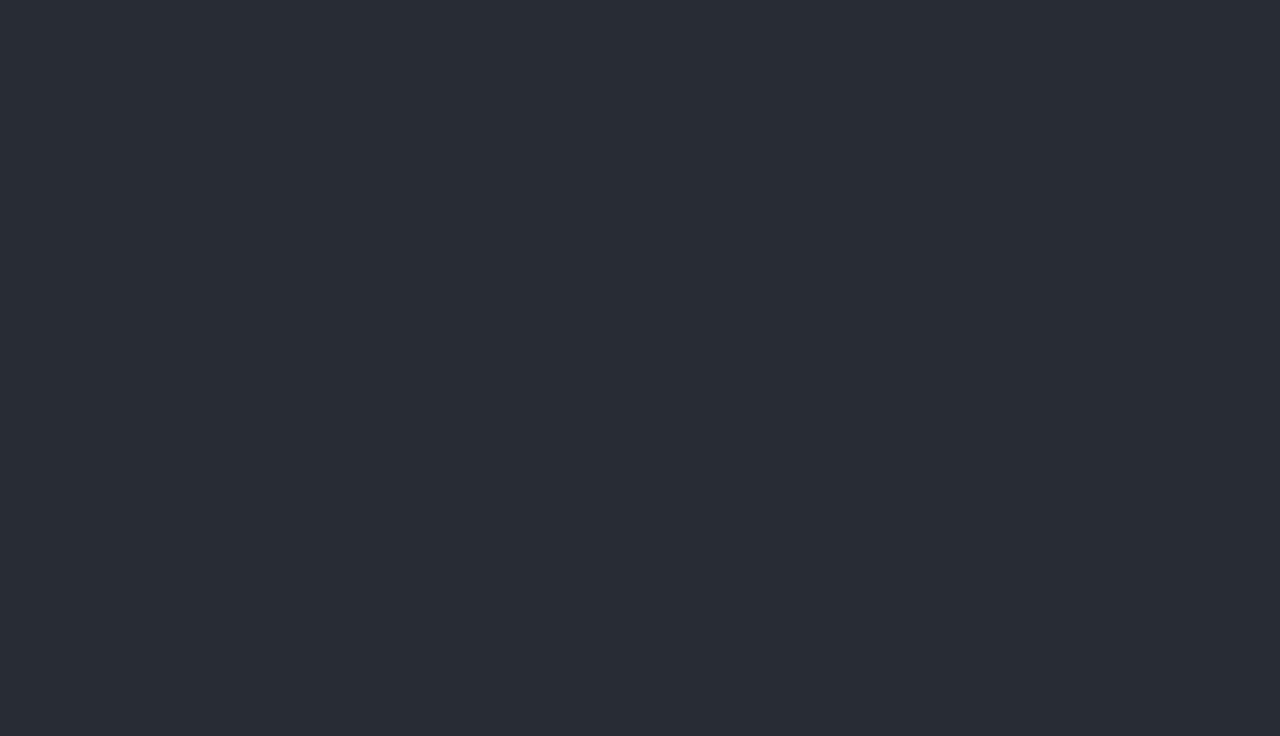
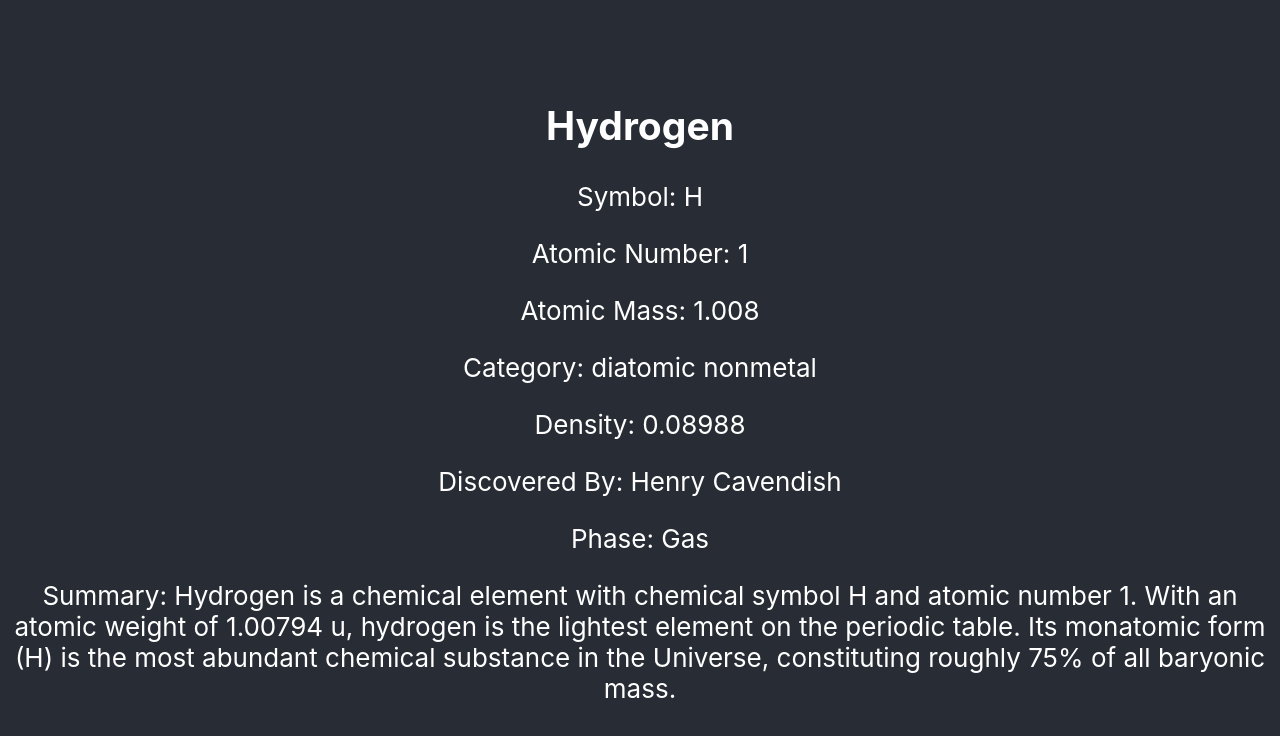
Before and after one commit to ShanYangk14/chemistryapp, a React (Create React App) app: page /element/1 in a window 1280 px wide. Before the commit this address had no page. Shown: the top 736 px of the page. Built offline with nearby package versions, Linux system fonts and the light colour scheme.

Commit message:
update database detail

```diff
--- a/src/App.js
+++ b/src/App.js
@@ -1,5 +1,5 @@
 import React from 'react';
-import { BrowserRouter as Router, Routes, Route } from 'react-router-dom'; // Import Routes
+import { BrowserRouter as Router, Routes, Route } from 'react-router-dom';
 import './App.css';
 import PeriodicTable from './components/PeriodicTable';
 import ElementDetail from './components/ElementDetail';
@@ -10,9 +10,8 @@ function App() {
       <div className="App">
         <header className="App-header">
           <Routes>
-            <Route path="/" exact element={<PeriodicTable />} />
-            <Route path="/elements/:atomicNumber" element={<ElementDetail />} />
-
+            <Route path="/" element={<PeriodicTable />} />
+            <Route path="/element/:atomicNumber" element={<ElementDetail />} />
           </Routes>
         </header>
       </div>
--- a/src/components/ElementDetail.js
+++ b/src/components/ElementDetail.js
@@ -23,8 +23,8 @@ const ElementDetail = () => {
         return response.json();
       })
       .then(data => {
-        console.log('Fetched data:', data); // Log fetched data here
-        const selectedElement = data.find(el => el.atomicNumber === parseInt(atomicNumber));
+        console.log('Fetched data:', data);
+        const selectedElement = data.elements.find(el => el.number === parseInt(atomicNumber));
         if (!selectedElement) {
           console.error('Element not found for atomic number:', atomicNumber);
           setIsLoading(false);
@@ -49,26 +49,17 @@ const ElementDetail = () => {
 
   return (
     <div>
-    <h2>{element.name}</h2>
-    <p>Symbol: {element.symbol}</p>
-    <p>Atomic Number: {element.atomicNumber}</p>
-    <p>Atomic Mass: {element.atomicMass}</p>
-    <p>Electronic Configuration: {element.electronicConfiguration}</p>
-    <p>Electronegativity: {element.electronegativity}</p>
-    <p>Atomic Radius: {element.atomicRadius}</p>
-    <p>Ion Radius: {element.ionRadius}</p>
-    <p>Van der Waals Radius: {element.vanDerWaalsRadius}</p>
-    <p>Ionization Energy: {element.ionizationEnergy}</p>
-    <p>Electron Affinity: {element.electronAffinity}</p>
-    <p>Oxidation States: {element.oxidationStates}</p>
-    <p>Standard State: {element.standardState}</p>
-    <p>Bonding Type: {element.bondingType}</p>
-    <p>Melting Point: {element.meltingPoint}</p>
-    <p>Boiling Point: {element.boilingPoint}</p>
-    <p>Density: {element.density}</p>
-    <p>Group Block: {element.groupBlock}</p>
-    <p>Year Discovered: {element.yearDiscovered}</p>
-  </div>
+      <h2>{element.name}</h2>
+      <p>Symbol: {element.symbol}</p>
+      <p>Atomic Number: {element.number}</p>
+      <p>Atomic Mass: {element.atomic_mass}</p>
+      <p>Category: {element.category}</p>
+      <p>Density: {element.density}</p>
+      <p>Discovered By: {element.discovered_by}</p>
+      <p>Phase: {element.phase}</p>
+      <p>Summary: {element.summary}</p>
+      {/* Add other properties you want to display */}
+    </div>
   );
 };
 
--- a/src/components/PeriodicTable.css
+++ b/src/components/PeriodicTable.css
@@ -97,3 +97,10 @@
     left: 5px;
     font-size: 0.6em;
 }
+.element-info-panel {
+    position: fixed;
+    top: 50%; /* Adjust as needed */
+    left: 10px; /* Adjust as needed */
+    transform: translateY(-50%);
+    /* Additional styling */
+}
--- a/src/components/PeriodicTable.js
+++ b/src/components/PeriodicTable.js
@@ -4,6 +4,7 @@ import './PeriodicTable.css';
 
 const PeriodicTable = () => {
   const [elements, setElements] = useState([]);
+  const [hoveredElement, setHoveredElement] = useState(null)
   const navigate = useNavigate();
 
   useEffect(() => {
@@ -16,7 +17,10 @@ const PeriodicTable = () => {
   const handleClick = (number) => {
     console.log('Atomic number clicked:', number);
     navigate(`/element/${number}`);
+    const hovered = elements.find(element => element.number === number);
+    setHoveredElement(hovered);
   };
+
 
   const getCategoryColor = (category) => {
     switch (category.toLowerCase()) {
@@ -65,10 +69,11 @@ const PeriodicTable = () => {
        <div className="periodic-table">
         {Array.isArray(elements) && elements.map(element => (
           <div
-             className={`element ${element.category.toLowerCase().startsWith('unknown') ? 'category-unknown' : getCategoryColor(element.category)}`}
+            className={`element ${getCategoryColor(element.category)}`}
             key={element.number}
             style={{ gridArea: `${element.ypos} / ${element.xpos}` }}
             onClick={() => handleClick(element.number)}
+
           >
             <span className="number">{element.number}</span>
             <span className="symbol">{element.symbol}</span>
@@ -76,6 +81,21 @@ const PeriodicTable = () => {
           </div>
         ))}
       </div>
+      <div className="element-info-panel">
+        {hoveredElement && (
+          <div>
+            <h2>{hoveredElement.name}</h2>
+            <p>Symbol: {hoveredElement.symbol}</p>
+            <p>Atomic Number: {hoveredElement.number}</p>
+            <p>Atomic Mass: {hoveredElement.atomic_mass}</p>
+            <p>Category: {hoveredElement.category}</p>
+            <p>Density: {hoveredElement.density}</p>
+            <p>Discovered By: {hoveredElement.discovered_by}</p>
+            <p>Phase: {hoveredElement.phase}</p>
+            <p>Summary: {hoveredElement.summary}</p>
+          </div>
+        )}
+      </div>
     </div>
   );
 };
```
Lines whose indentation alone changed are shown as unchanged.
